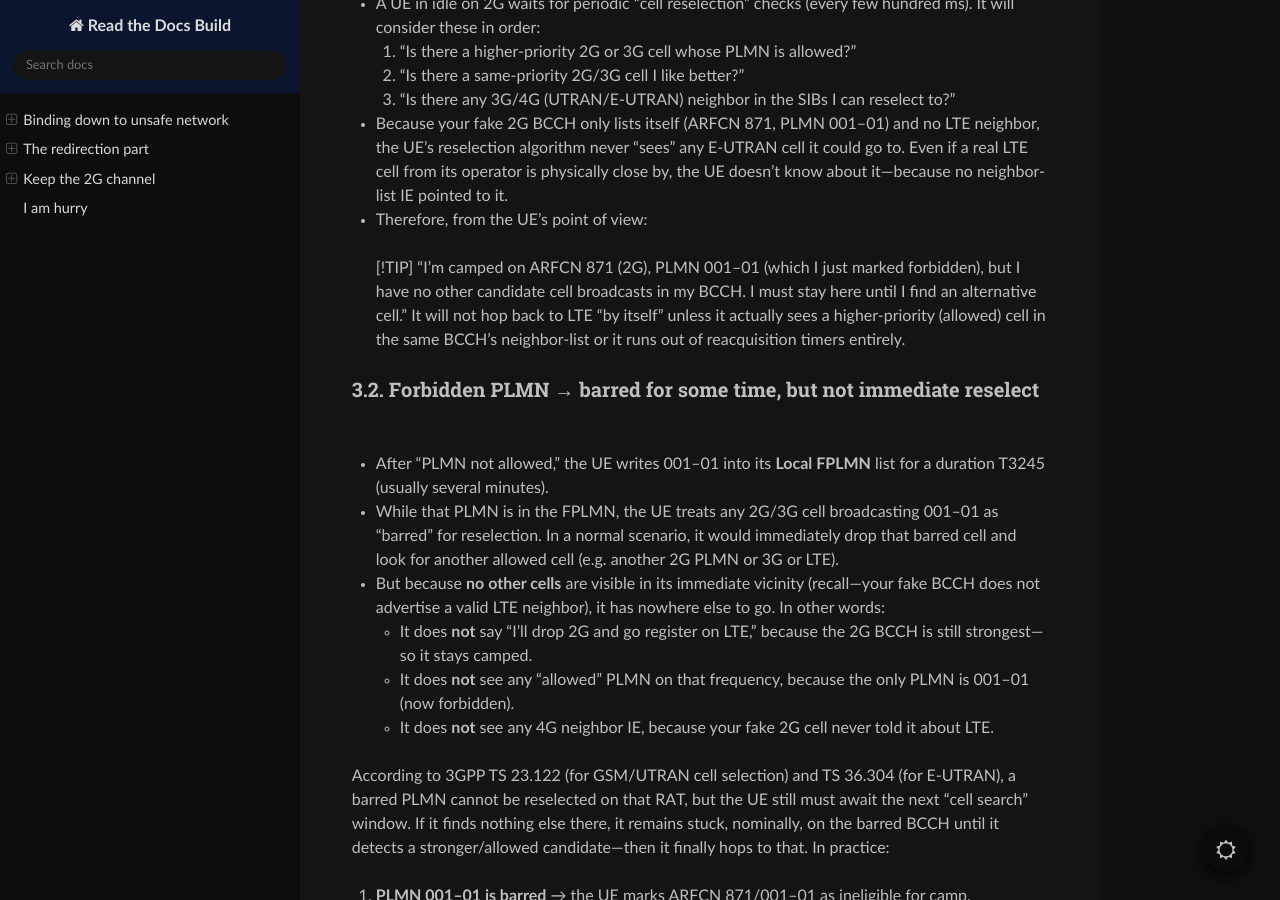
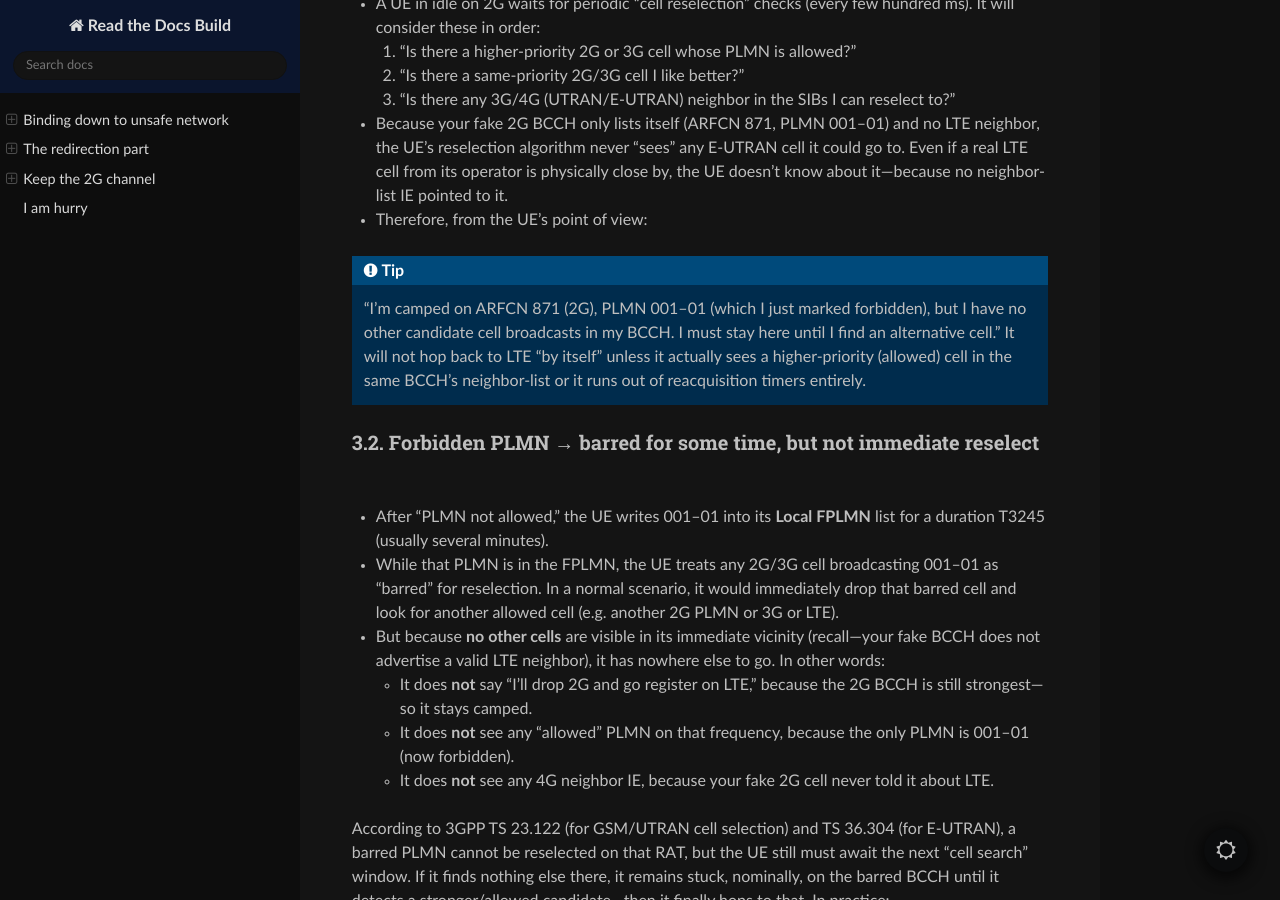
Before and after one commit to bbaranoff/binding-down-to-gsm, a Sphinx documentation site: the page built from docs/index.rst, in a window 1280 px wide and 900 px high, scrolled down 5769 px. Built offline with Sphinx 7.4.7 and the Read the Docs theme 3.1.0, drawn with Linux system fonts in a browser that asks for light colours; part of the change alters nothing that is shown.

```diff
--- a/docs/index.rst
+++ b/docs/index.rst
@@ -325,7 +325,8 @@ usually does **not** instantaneously re‐camp to LTE, for two reasons:
 
 ..
 
-   [!TIP] “I’m camped on ARFCN 871 (2G), PLMN 001–01 (which I just
+.. tip::
+   “I’m camped on ARFCN 871 (2G), PLMN 001–01 (which I just
    marked forbidden), but I have no other candidate cell broadcasts in
    my BCCH. I must stay here until I find an alternative cell.” It will
    not hop back to LTE “by itself” unless it actually sees a
```
